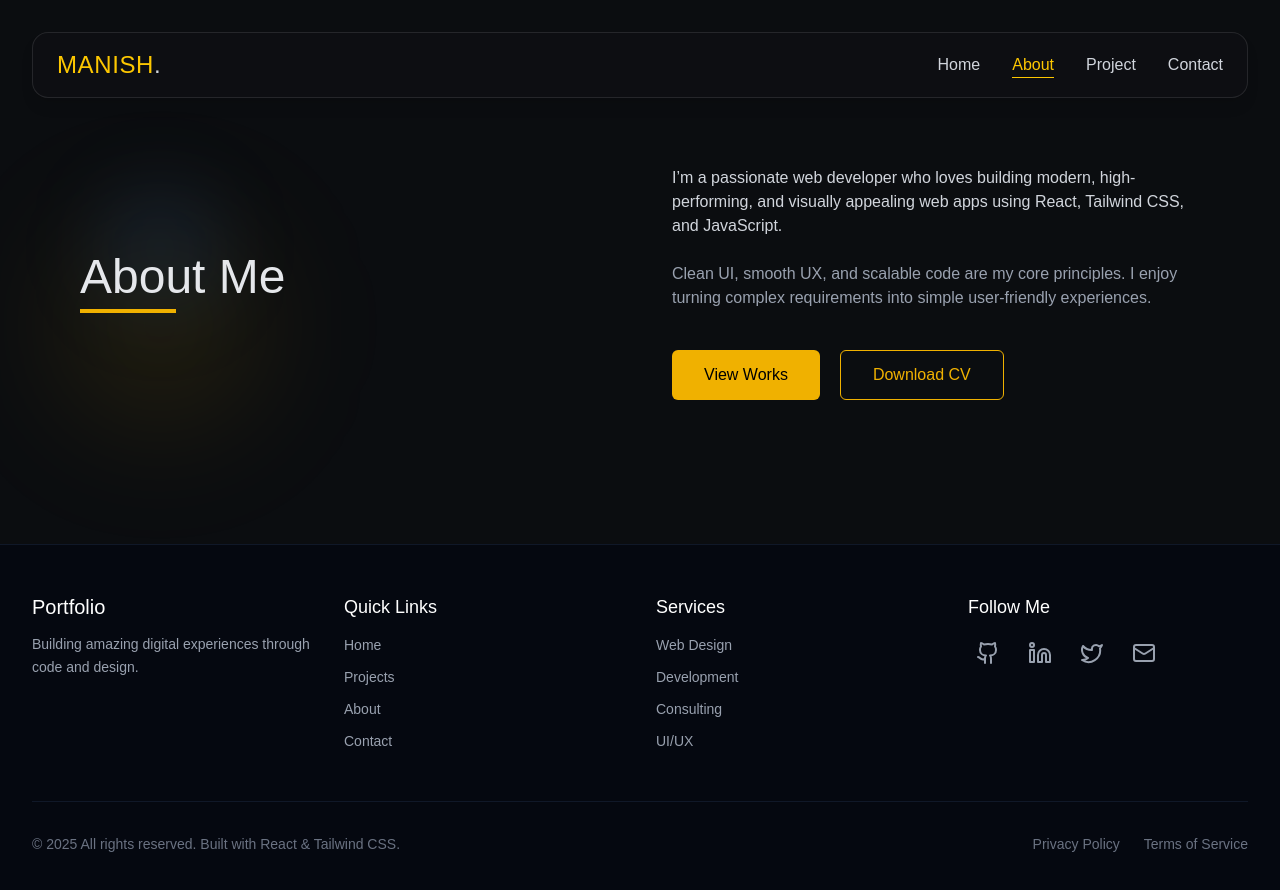
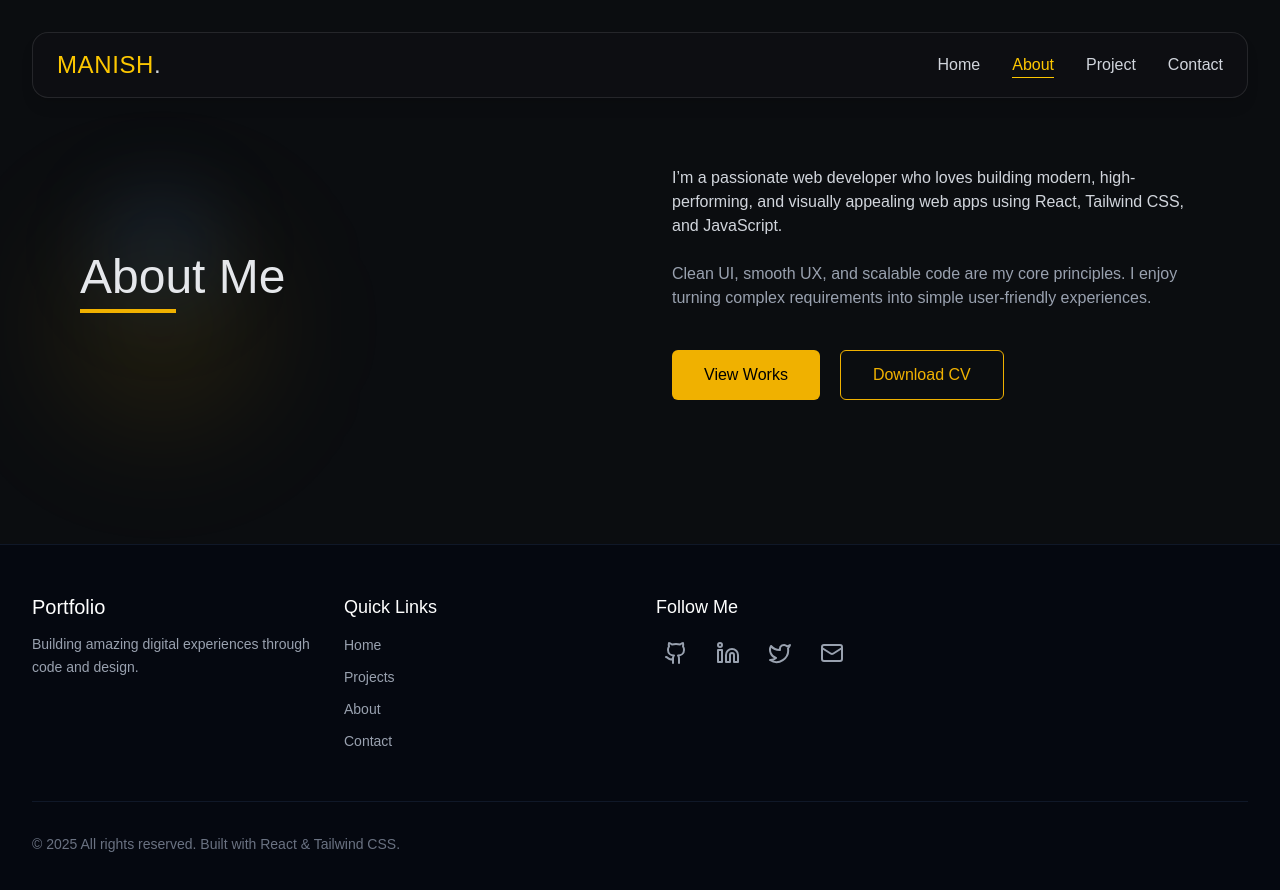
Before and after one commit to strictlyManish/Redux-tolkit, a React (Vite) app: page /about in a window 1280 px wide. Shown: the top 890 px of the page. Built offline with nearby package versions, Linux system fonts and the light colour scheme.

Commit message:
adding working link

```diff
--- a/src/components/Card.jsx
+++ b/src/components/Card.jsx
@@ -1,19 +1,9 @@
 
 function Card({ data }) {
-  const { title, description, image, tags } = data;
+  const { title, description, tags } = data;
 
   return (
      <div className="bg-[#0b1220] rounded-2xl md:rounded-3xl overflow-hidden border border-gray-800 shadow-lg  transition duration-300 h-full flex flex-col">
-
-      {/* Image */}
-      <div className="h-40 sm:h-44 md:h-48 w-full overflow-hidden flex-shrink-0">
-        <img
-          src={image}
-          alt={title}
-          className="h-full w-full object-cover hover:scale-105 transition duration-300"
-        />
-      </div>
-
       {/* Content */}
       <div className="p-3 sm:p-4 md:p-5 flex flex-col gap-3 flex-grow">
         <h2 className="text-white text-base sm:text-lg md:text-xl font-semibold leading-snug line-clamp-2">
--- a/src/pages/Footer.jsx
+++ b/src/pages/Footer.jsx
@@ -37,48 +37,54 @@ function Footer() {
                 ))}
               </ul>
             </div>
-
-            {/* Services */}
-            <div className='col-span-1'>
-              <h4 className='text-white text-base md:text-lg font-semibold mb-3'>
-                Services
-              </h4>
-              <ul className='space-y-2'>
-                {['Web Design', 'Development', 'Consulting', 'UI/UX'].map((service, index) => (
-                  <li key={index}>
-                    <a href='#' className='text-gray-400 text-xs sm:text-sm hover:text-white transition duration-300'>
-                      {service}
-                    </a>
-                  </li>
-                ))}
-              </ul>
-            </div>
-
             {/* Social Links */}
             <div className='col-span-1'>
               <h4 className='text-white text-base md:text-lg font-semibold mb-3'>
                 Follow Me
               </h4>
-              <div className='flex gap-3'>
+              <div className="flex gap-3">
                 {[
-                  { icon: Github, label: 'Github', color: 'hover:text-gray-300' },
-                  { icon: Linkedin, label: 'LinkedIn', color: 'hover:text-blue-400' },
-                  { icon: Twitter, label: 'Twitter', color: 'hover:text-blue-300' },
-                  { icon: Mail, label: 'Email', color: 'hover:text-red-400' }
+                  {
+                    icon: Github,
+                    label: "Github",
+                    color: "hover:text-gray-300",
+                    url: "https://github.com/strictlyManish",
+                  },
+                  {
+                    icon: Linkedin,
+                    label: "LinkedIn",
+                    color: "hover:text-blue-400",
+                    url: "https://www.linkedin.com/in/rajz-manish-900453382/",
+                  },
+                  {
+                    icon: Twitter,
+                    label: "Twitter",
+                    color: "hover:text-blue-300",
+                    url: "https://x.com/XManish_",
+                  },
+                  {
+                    icon: Mail,
+                    label: "Email",
+                    color: "hover:text-red-400",
+                    url: "mailto:manishraz800@gmail.com",
+                  },
                 ].map((social, index) => {
                   const Icon = social.icon
                   return (
                     <a
                       key={index}
-                      href='#'
+                      href={social.url}
+                      target="_blank"
+                      rel="noopener noreferrer"
                       className={`text-gray-400 ${social.color} transition duration-300 p-2`}
                       aria-label={social.label}
                     >
-                      <Icon size={20} className='sm:w-5 sm:h-5 md:w-6 md:h-6' />
+                      <Icon size={20} className="sm:w-5 sm:h-5 md:w-6 md:h-6" />
                     </a>
                   )
                 })}
               </div>
+
             </div>
           </div>
 
@@ -90,17 +96,6 @@ function Footer() {
                 &copy; {currentYear} All rights reserved. Built with React & Tailwind CSS.
               </p>
 
-              <div className='flex gap-4 sm:gap-6'>
-                {['Privacy Policy', 'Terms of Service'].map((item, index) => (
-                  <a
-                    key={index}
-                    href='#'
-                    className='text-gray-500 hover:text-gray-300 text-xs sm:text-sm transition duration-300'
-                  >
-                    {item}
-                  </a>
-                ))}
-              </div>
             </div>
           </div>
         </div>
```
